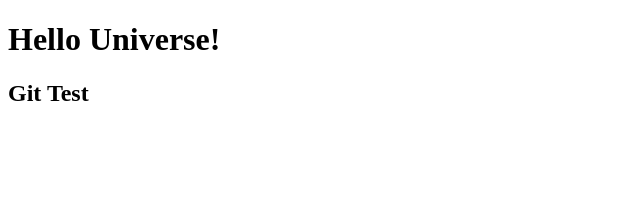
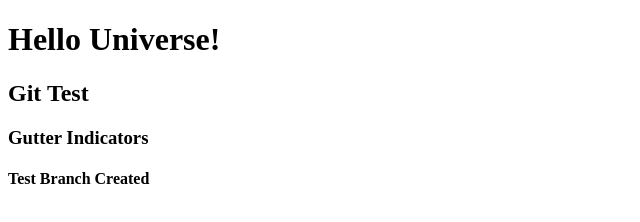
Before and after one commit to PriyangaV/git_test, a plain HTML site: page index.html in a window 1280 px wide. Shown: the whole page, without its empty margins (0-640 px from the left). Drawn offline with Linux system fonts and the light colour scheme.

Commit message:
Test Branch Created and added h3, h4 Tags

```diff
--- a/index.html
+++ b/index.html
@@ -9,5 +9,7 @@
   <body>
     <h1>Hello Universe!</h1>
     <h2>Git Test</h2>
+    <h3>Gutter Indicators</h3>
+    <h4>Test Branch Created</h4>
   </body>
 </html>
```
